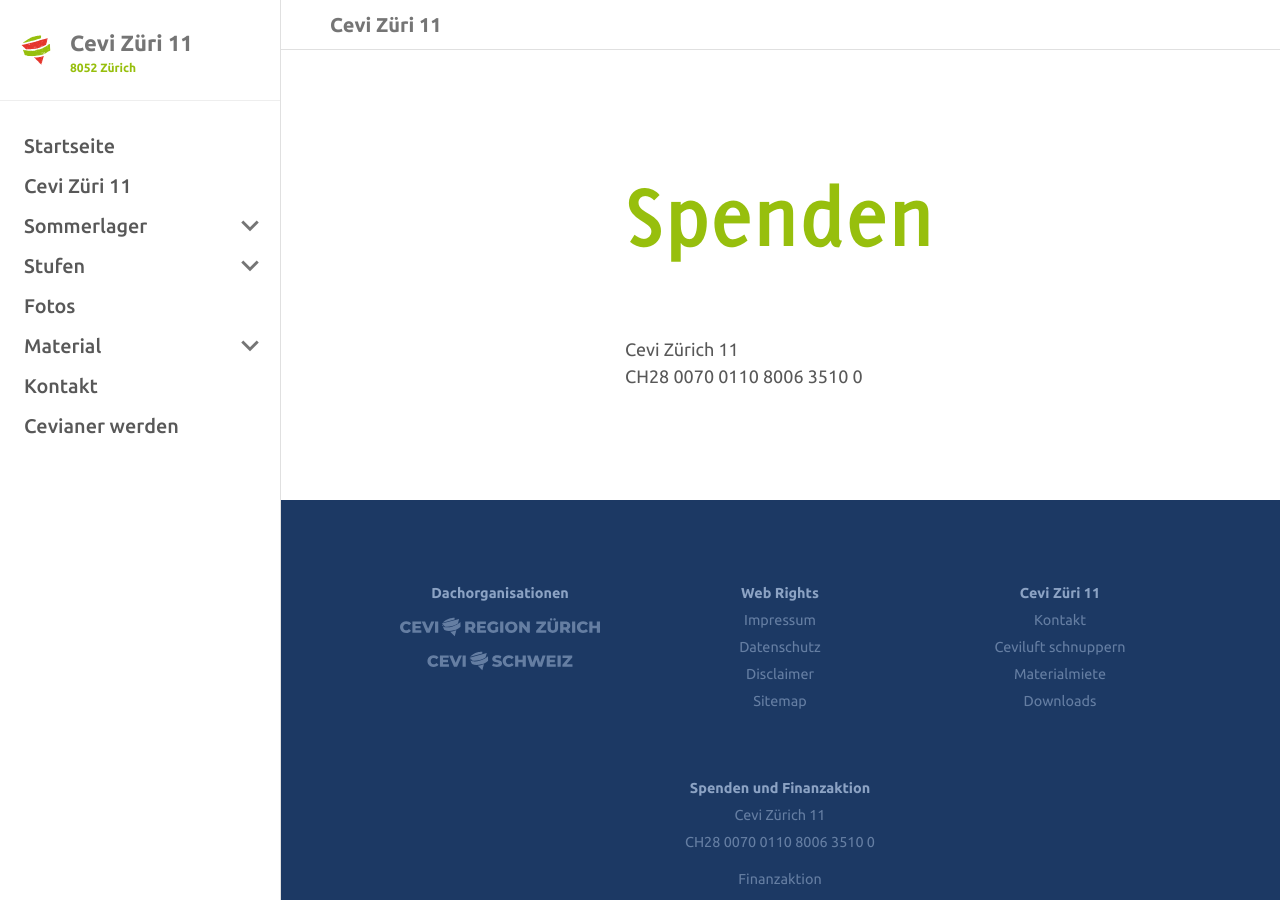
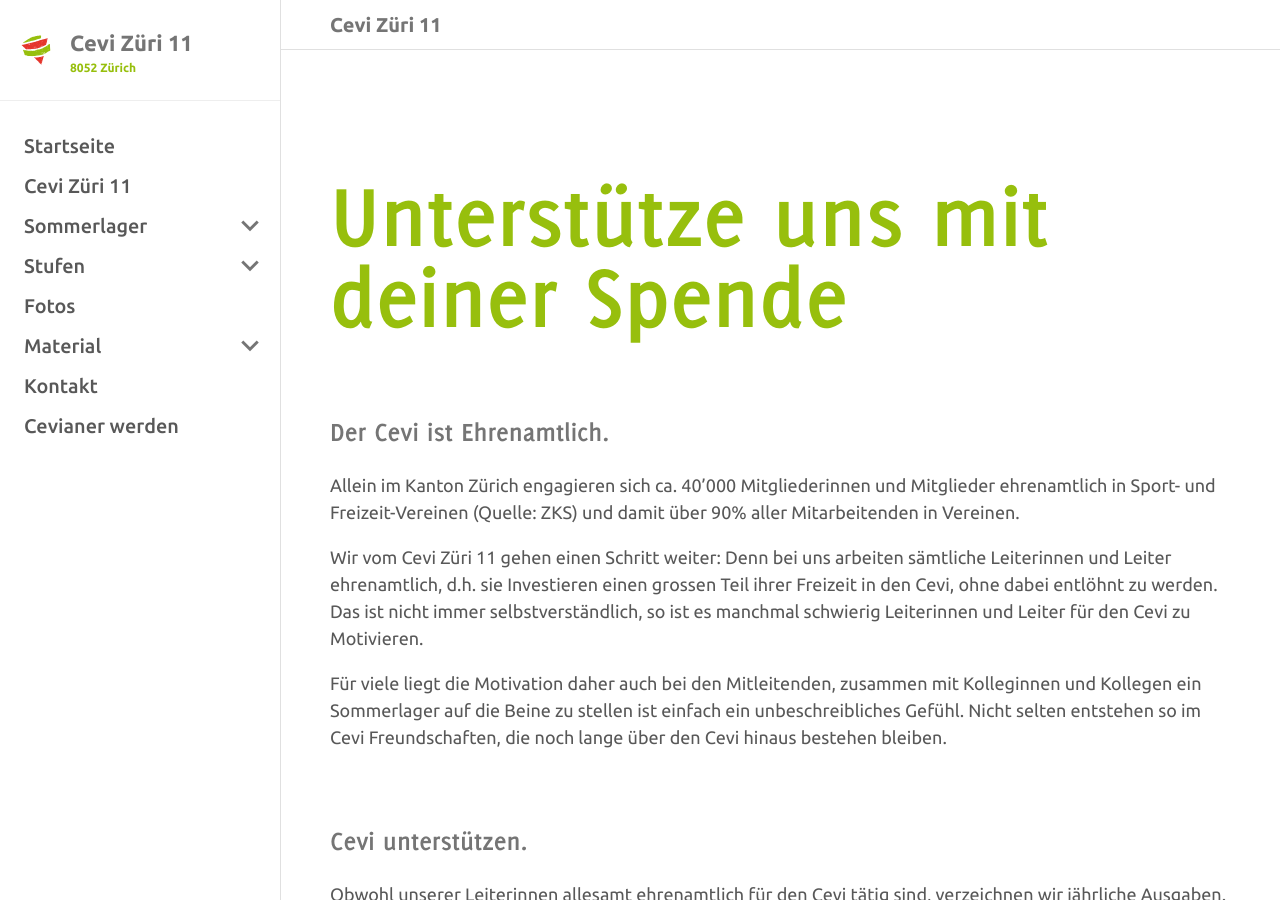
Before and after one commit to wp99cp/cevi_zh11_webpage, a Jekyll site: the page built from content/spenden.md, in a window 1280 px wide and 900 px high. Built offline with Jekyll 4.4.1, drawn with Linux system fonts in a browser that asks for light colours; some of the changed text lies outside the part shown.

Commit message:
update spenden page

```diff
--- a/_sass/cevi_zh11/_base.scss
+++ b/_sass/cevi_zh11/_base.scss
@@ -297,3 +297,14 @@
   }
 
 }
+
+.spenden-container {
+
+  border: $separator-border;
+  border-radius: 10px;
+  padding: 25px;
+
+  &:hover {
+    background-color: $contrast-background;
+  }
+}
--- a/content/spenden.md
+++ b/content/spenden.md
@@ -1,9 +1,43 @@
 ---
-title: Den cevi Züri 11 Spenden
+title: Den Cevi Züri 11 Spenden
 permalink: /spenden
 ---
 
-# Spenden
+# Unterstütze uns mit deiner Spende
 
-Cevi Zürich 11 <br>
-CH28 0070 0110 8006 3510 0
+## Der Cevi ist Ehrenamtlich.
+
+Allein im Kanton Zürich engagieren sich ca. 40'000 Mitgliederinnen und Mitglieder ehrenamtlich in Sport- und
+Freizeit-Vereinen (Quelle: ZKS) und damit über 90% aller Mitarbeitenden in Vereinen.
+
+Wir vom Cevi Züri 11 gehen einen Schritt weiter: Denn bei uns arbeiten sämtliche Leiterinnen und Leiter ehrenamtlich,
+d.h. sie Investieren einen grossen Teil ihrer Freizeit in den Cevi, ohne dabei entlöhnt zu werden. Das ist nicht immer
+selbstverständlich, so ist es manchmal schwierig Leiterinnen und Leiter für den Cevi zu Motivieren.
+
+Für viele liegt die Motivation daher auch bei den Mitleitenden, zusammen mit Kolleginnen und Kollegen ein Sommerlager
+auf die Beine zu stellen ist einfach ein unbeschreibliches Gefühl. Nicht selten entstehen so im Cevi Freundschaften, die
+noch lange über den Cevi hinaus bestehen bleiben.
+
+## Cevi unterstützen.
+
+Obwohl unserer Leiterinnen allesamt ehrenamtlich für den Cevi tätig sind, verzeichnen wir jährliche Ausgaben.
+Hauptsächlich für Material, Kosten für Aus- und Weiterbildung der Leiter aber auch Aufwände für Lager, Weekends,
+Programmnachmittage.
+
+Der Cevi Züri 11 finanziert sich teils aus den Mitgliederbeiträgen teils aus Spenden von Privatpersonen und den
+ansässigen Kirchengemeinden. Unterstütze auch du den Cevi in seiner Tätigkeit und spende für einen guten Zweck!
+
+
+<div class="spenden-container">
+
+    <h3>Kontoverbindung</h3>
+    <p>Zürcher Kantonalbank (80-151-4)<br>8010 Zürich</p>
+    <p>Cevi Zürich 11<br>
+    Konto: 1108-0635.100<br>
+    Clearing: 708<br>
+    IBAN: CH28 0070 0110 8006 3510 0</p>
+    <p>Für Spendenverdankungen bitte Namen und Adresse angeben.</p>
+
+</div>
+
+[[ google_drive document :: 1mdJqY_oLqmxxzWjs9ePYzj1yhOyW_CIq ]]
```
